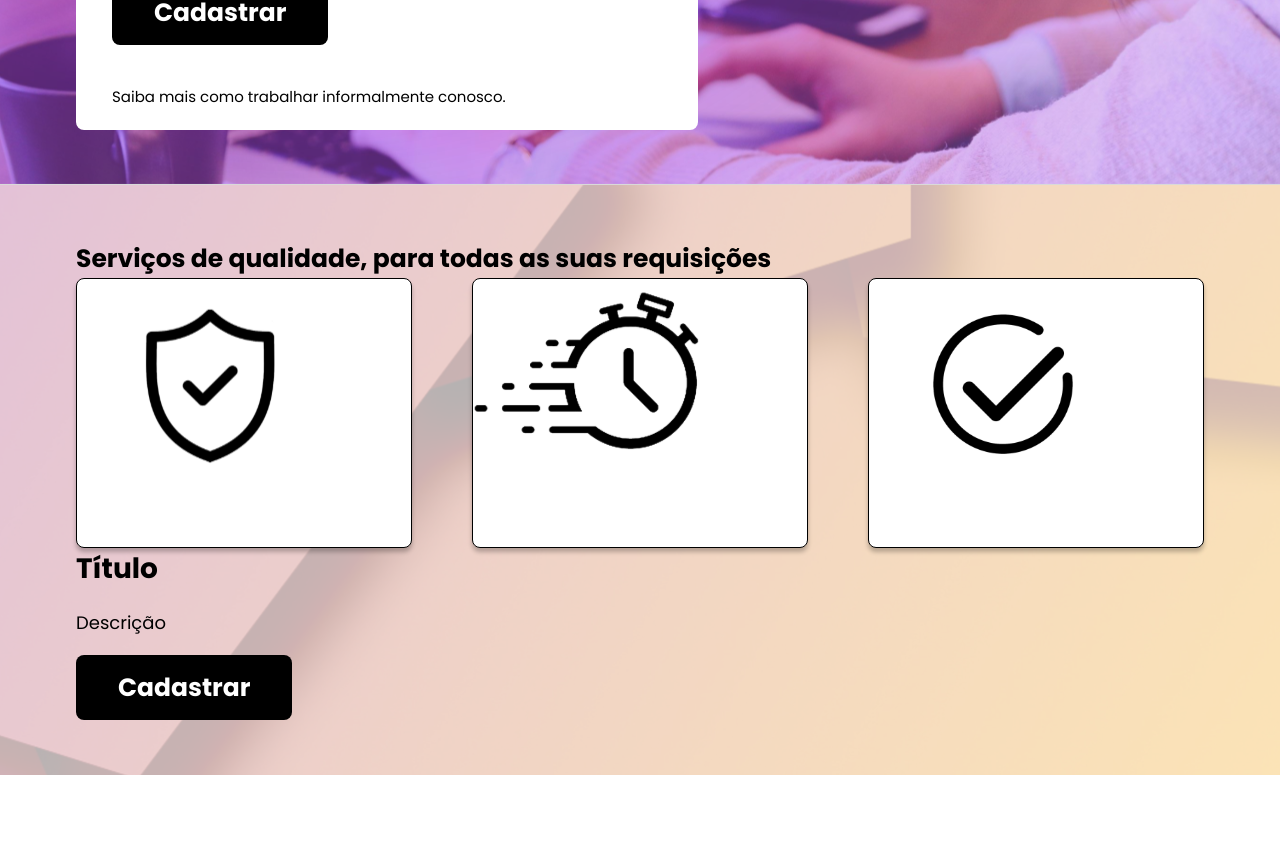
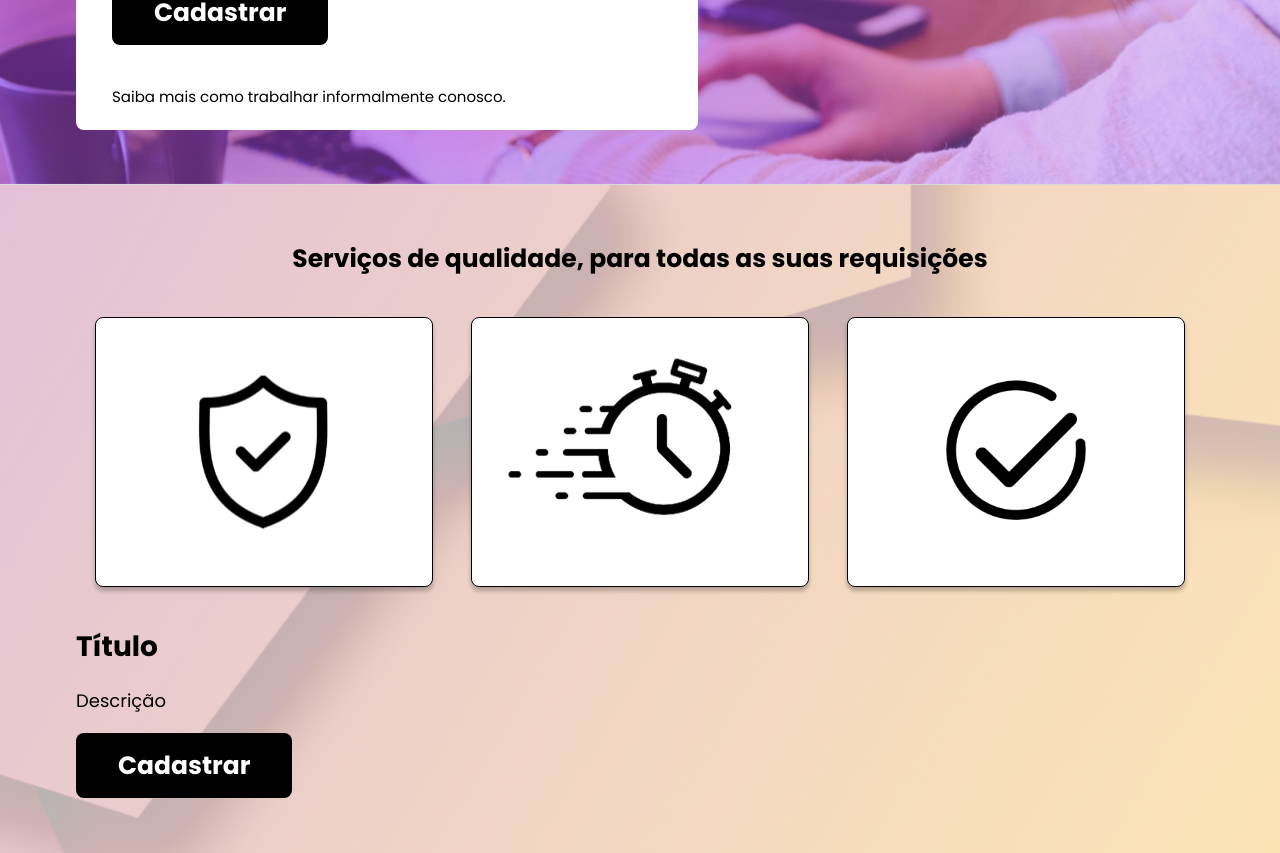
Before and after one commit to HomeFreelasOficial/lp, a React (Vite) app: page / in a window 1280 px wide. Shown: the part 858-1711 px from the top of the page. Before the commit the page ends 1633 px from the top, so only its background shows below. Built offline with nearby package versions, Linux system fonts and the light colour scheme.

Commit message:
feat: second draft for enjoy us page

```diff
--- a/src/components/lp/main/enjoy-us/index.tsx
+++ b/src/components/lp/main/enjoy-us/index.tsx
@@ -1,10 +1,38 @@
+import { useState } from "react";
 import Button from "../../button";
 import Section from "../../section";
 import * as S from "./styled";
 
+  type Content = {
+    title: string,
+    description: string,
+  };
+
+  const data: { [key: string]: Content } = {
+    security: {
+      title: "Segurança",
+      description: "Descrição Segurança",
+    },
+    time: {
+      title: "Agilidade",
+      description: "Descrição Agilidade",
+    },
+    solve: {
+      title: "Confiabilidade",
+      description: "Descrição Confiabilidade",
+    },
+  }
+
 export default function EnjoyUs() {
+  const [activeItemIndex, setActiveItemIndex] = useState<number>(0)
+
+  const firstActiveItem = activeItemIndex === 0;
+  const secondActiveItem = activeItemIndex === 1;
+  const thirdActiveItem = activeItemIndex === 2;
+
   return (
     <Section background="url(/assets/enjoy-us-background.svg)">
+      <S.Wrapper>
         <S.Title>Serviços de qualidade, para todas as suas requisições</S.Title>
         <S.Cards>
           <S.Card>
@@ -22,6 +50,7 @@ export default function EnjoyUs() {
           <p>Descrição</p>
           <Button label="Cadastrar" variant="secondary" />
         </S.ServiceDescription>
+      </S.Wrapper>
     </Section>
   );
 }
--- a/src/components/lp/main/enjoy-us/styled.ts
+++ b/src/components/lp/main/enjoy-us/styled.ts
@@ -1,25 +1,48 @@
 import styled from "styled-components";
+
+export const Wrapper = styled.div`
+    width: 100%;
+    display: flex;
+    flex-direction: column;
+    align-items: flex-start;
+    row-gap: 3.9rem;
+`
 
 export const Title = styled.h1`
     font-weight: 700;
     font-size: 2.5rem;
+    text-align: center;
+    width: 100%;
 `
 
 export const Cards = styled.div`
     width: 100%;
     height: max-content;
     display: flex;
+    justify-content: space-around;
     flex-direction: row;
-    column-gap: 6rem;
 `
 
 export const Card = styled.div`
+    cursor: pointer;
     width: 33.8rem;
     height: 27rem;
     box-shadow: 0px 4px 4px rgba(0, 0, 0, 0.25);
     border: 1px solid #000;
     border-radius: 8px;
     background-color: #fff;
+    display: flex;
+    align-items: center;
+    transition: all .3s ease-in-out;
+    justify-content: center;
+    :hover {
+        transform: scale(1.02);
+        box-shadow: 0px 6px 4px 3px var(--pink);
+        border: 1px solid var(--pink);
+        span {
+            background-color: var(--pink);
+        }
+    }
 `
 
 export const CardIcon = styled.span<{ icon: string }>`
@@ -29,6 +52,7 @@ export const CardIcon = styled.span<{ icon: string }>`
     mask-size: auto;
     mask-position: center;
     background-color: #000;
+    transition: all .3s ease-in-out;
     width: 80%;
     height: 80%;
 `
```
Lines whose indentation alone changed are shown as unchanged.
